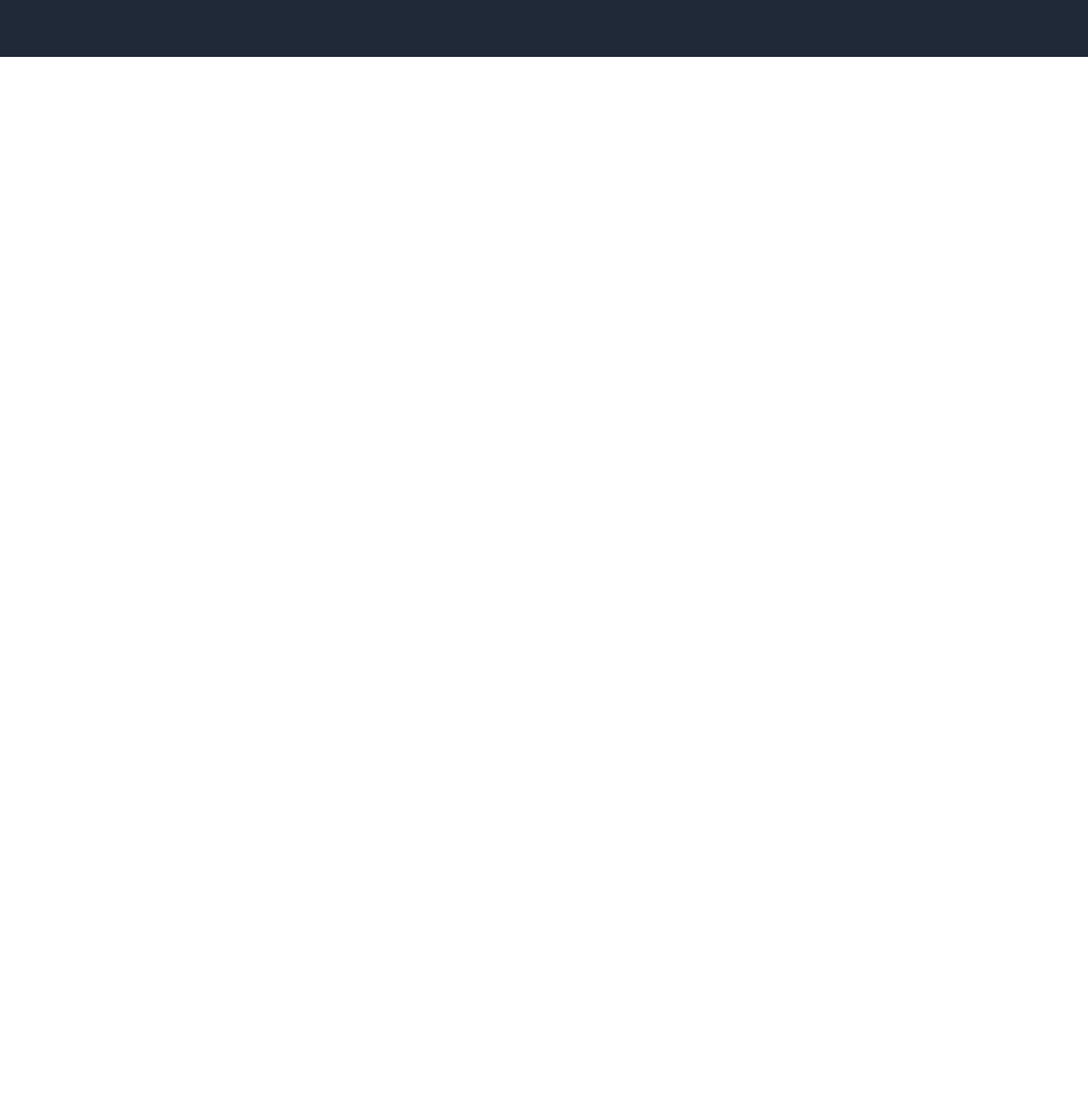
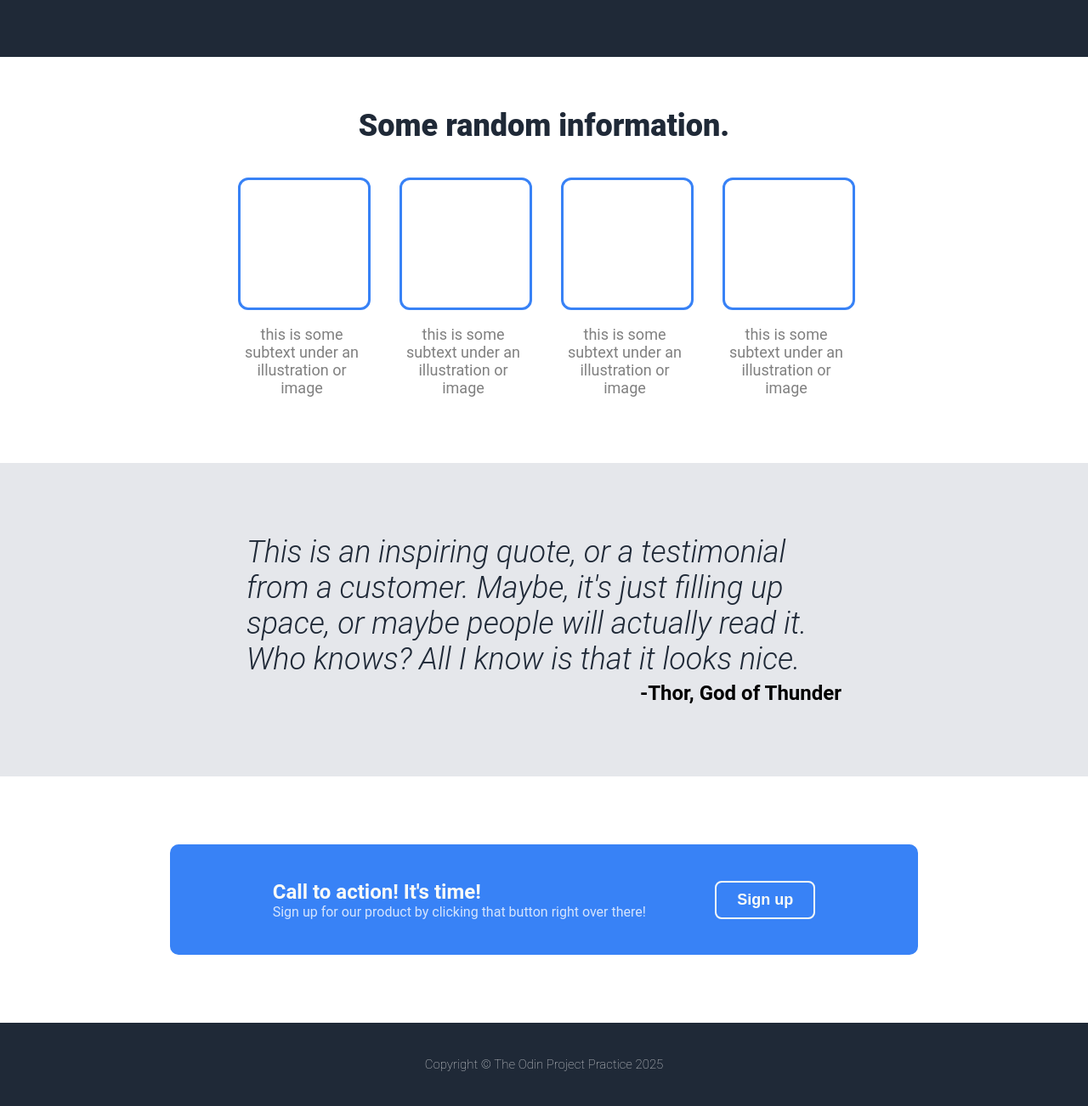
Before and after one commit to aryamankhuntia/The_Odin_Project_Practice, a plain HTML site: page landing-page/index.html in a window 1280 px wide. Shown: the part 530-1832 px from the top of the page at 85% size. Before the commit the page ends 800 px from the top, so only its background shows below. Drawn offline with Linux system fonts and the light colour scheme.

Commit message:
Completed Landing Page Project
Completed the webpage for Landing Page Project with HTML and CSS, alongside flexbox for webpage shaping. Project saved in directory TheOdinProject/landing-page/

```diff
--- a/landing-page/css/styles.css
+++ b/landing-page/css/styles.css
@@ -81,3 +81,115 @@ body {
 }
 
 /* Information Section Styles */
+
+.info-section {
+  text-align: center;
+  padding: 30px 200px 60px 200px;
+}
+
+.info-section h2 {
+  font-size: 36px;
+  font-weight: 800;
+  color: #1f2937;
+  margin-bottom: 40px;
+}
+
+.info-container {
+  display: flex;
+  justify-content: center;
+  gap: 40px;
+  flex-wrap: wrap;
+}
+
+.info {
+  width: 150px;
+}
+
+.box {
+  width: 150px;
+  height: 150px;
+  border: 3px solid #3882f6;
+  border-radius: 12px;
+  margin-bottom: 8px;
+}
+
+.info p{
+    font-size: 18px;
+    color: grey;
+}
+
+/* Quote Section Styles */
+.quote-section {
+    background-color: #e5e7eb;
+    padding: 60px 290px;
+    text-align: left;
+}
+
+.quote-section h1 {
+    font-size: 36px;
+    font-weight: 300;
+    margin-bottom: 5px;
+    font-style: italic;
+    color: #1f2937;
+}
+
+.quote-section p {
+    font-size: 24px;
+    font-weight: bold;
+    text-align: right;
+    margin-top: 5px;
+    color: black;
+}
+
+/* Call To Action Section Styles */
+
+.cta {
+    padding: 60px 200px;
+}
+
+.cta-box {
+    background-color: #3882f6;
+    color: #f9faf8;
+    padding: 40px 80px;
+    border-radius: 10px;
+    display: flex;
+    justify-content: space-around;
+    align-items: center;
+    height: 50px;
+    margin: 20px auto;
+}
+
+.cta-box h3 {
+  margin: 0;
+  font-size: 24px;
+}
+
+.cta-box p {
+  margin: 0;
+  color: rgba(255, 255, 255, 0.79);
+}
+
+.cta-box button {
+    background-color: transparent;
+    border: 2px solid #f9faf8;
+    color: #f9faf8;
+    padding: 10px 24px;
+    border-radius: 8px;
+    cursor: pointer;
+    font-weight: bold;
+    font-size: 18px;
+}
+
+/* Footer Styles */
+
+.footer {
+  background-color: #1f2937;
+  color: rgba(255, 255, 255, 0.824);
+  text-align: center;
+  padding: 30px;
+}
+
+.footer h1 {
+    font-size: 15px;
+    font-weight: 200;
+}
--- a/landing-page/index.html
+++ b/landing-page/index.html
@@ -1,12 +1,17 @@
 <!DOCTYPE html>
 <html lang="en">
+
   <head>
-        <meta charset="UTF-8">
-        <meta name="viewport" content="width=device-width, initial-scale=1.0">
+
+    <meta charset="UTF-8" />
+    <meta name="viewport" content="width=device-width, initial-scale=1.0" />
     <title>Landing Page</title>
-        <link rel="stylesheet" href="./css/styles.css">
+    <link rel="stylesheet" href="./css/styles.css" />
+
   </head>
+
   <body>
+
     <div class="header">
       <div class="logo">Header Logo</div>
       <ul class="links">
@@ -15,16 +20,64 @@
         <li><a href="#">header link three</a></li>
       </ul>
     </div>
+
     <div class="hero">
       <div class="left">
         <h1>This website is awesome</h1>
-                <p>This website has some subtext that goes here under the main title. It's a smaller font and the color is a lower contrast</p>
+        <p>
+          This website has some subtext that goes here under the main title.
+          It's a smaller font and the color is a lower contrast
+        </p>
         <button>Sign Up</button>
       </div>
       <div class="right">
-                    <img src="./images/header-image.png" alt="this is a placeholder for an image">
+        <img
+          src="./images/header-image.png"
+          alt="this is a placeholder for an image"
+        />
+      </div>
+    </div>
+
+    <div class="info-section">
+      <h2>Some random information.</h2>
+      <div class="info-container">
+        <div class="info">
+          <div class="box"></div>
+          <p>this is some subtext under an illustration or image</p>
+        </div>
+        <div class="info">
+          <div class="box"></div>
+          <p>this is some subtext under an illustration or image</p>
+        </div>
+        <div class="info">
+          <div class="box"></div>
+          <p>this is some subtext under an illustration or image</p>
+        </div>
+        <div class="info">
+          <div class="box"></div>
+          <p>this is some subtext under an illustration or image</p>
         </div>
       </div>
     </div>
+
+    <div class="quote-section">
+        <h1>This is an inspiring quote, or a testimonial from a customer. Maybe, it's just filling up space, or maybe people will actually read it. Who knows? All I know is that it looks nice.</h1>
+        <p>-Thor, God of Thunder</p>
+    </div>
+
+    <div class="cta">
+        <div class="cta-box">
+            <div class="cta-left">
+                <h3>Call to action! It's time!</h3>
+                <p>Sign up for our product by clicking that button right over there!</p>
+            </div>
+            <button>Sign up</button>
+        </div>
+    </div>
+
+    <div class="footer">
+      <h1>Copyright © The Odin Project Practice 2025</h1>
+    </div>
+
   </body>
 </html>
```
Lines whose indentation alone changed are shown as unchanged.
